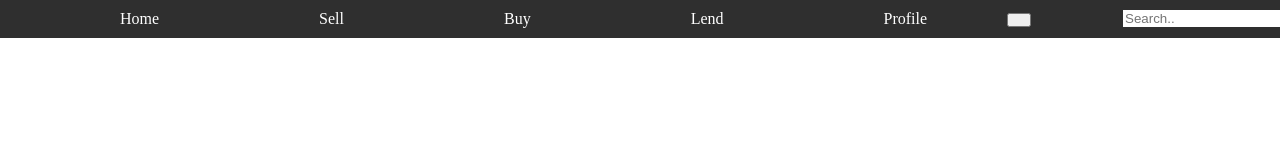
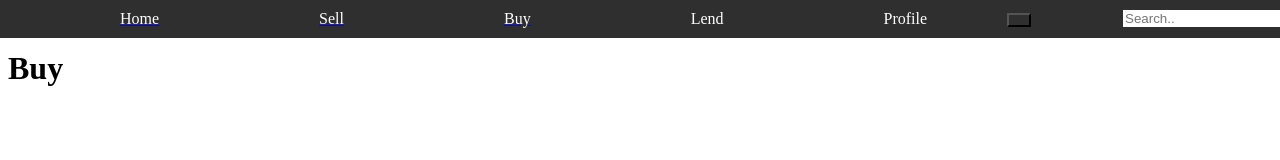
Before and after one commit to drking445/Shoppers, a React (Create React App) app: page /buy in a window 1280 px wide. Shown: the top 160 px of the page. Built offline with nearby package versions, Linux system fonts and the light colour scheme.

Commit message:
Created Routes

```diff
--- /dev/null
+++ b/src/Buy/index.jsx
@@ -0,0 +1,15 @@
+import React from 'react';
+
+class Buy extends React.Component{
+    render(){
+        return(
+            <html>
+            <h1>Buy</h1>
+            </html>
+        );
+    }
+
+
+}
+
+export default Buy;
--- a/src/NavBar/index.jsx
+++ b/src/NavBar/index.jsx
@@ -1,11 +1,14 @@
 import React from 'react';
 import './nav.css'
+import { Link } from 'react-router-dom';
+
+
 const NavBar = () => (
   <html>
   <ul>
-    <li>Home</li>
-    <li>Sell</li>
-    <li>Buy</li>
+      <Link to={'/'}><li>Home</li></Link>
+      <Link to={'/sell'}><li>Sell</li></Link>
+      <Link to={'/buy'}><li>Buy</li></Link>
     <li>Lend</li>
     <li>Profile</li>
       <input type="text" placeholder="Search.." name="search"/>
--- a/src/NavBar/nav.css
+++ b/src/NavBar/nav.css
@@ -18,7 +18,9 @@ button{
     float: none;
     text-align: left;
     margin: 0;
+    background-color: #2f2f2f;
 }
+
 
 i{
     float: right;
@@ -45,4 +47,5 @@ li{
     border-radius: 0;
     margin-bottom: 0;
     top: 15px;
+    color: #ffffff;
 }
--- a/src/Route.js
+++ b/src/Route.js
@@ -2,12 +2,16 @@ import React from 'react';
 import { Switch, Route } from 'react-router-dom';
 import HomePage from './HomePage';
 import Nav from './NavBar';
+import Sell from './Sell'
+import Buy from './Buy';
 
 const Routes = () => (
     <main>
         <Nav/>
         <Switch>
             <Route exact path='/' component={HomePage}/>
+            <Route exact path='/sell' component={Sell}/>
+            <Route exact path='/buy' component={Buy}/>
         </Switch>
     </main>
 )
--- /dev/null
+++ b/src/Sell/index.jsx
@@ -0,0 +1,15 @@
+import React from 'react';
+
+class Sell extends React.Component{
+    render(){
+        return(
+            <html>
+            <h1>Sell</h1>
+            </html>
+        );
+    }
+
+
+}
+
+export default Sell;
```
